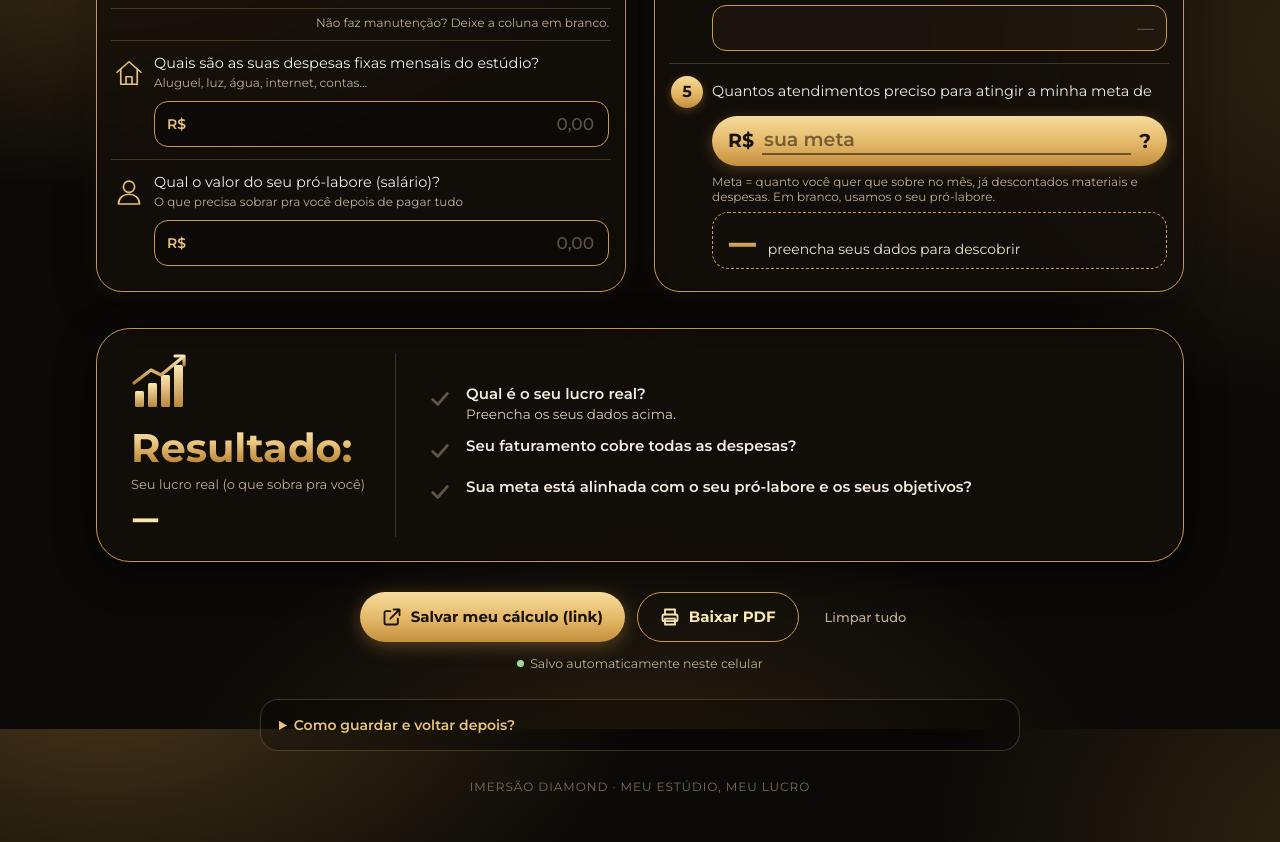
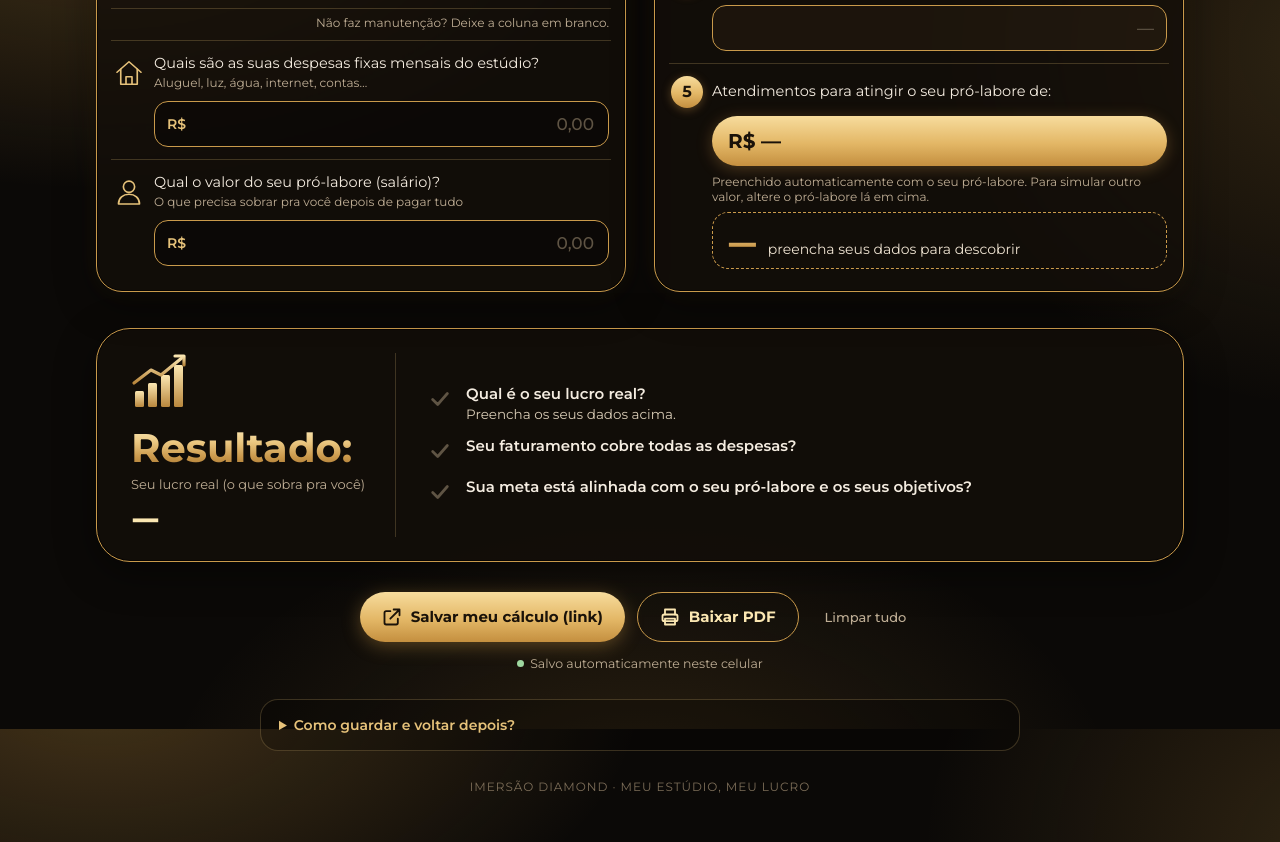
Before and after one commit to AndreasTTA/meu-lucro, a plain HTML site: page index.html in a window 1280 px wide. Shown: the part 871-1713 px from the top of the page. Drawn offline with nearby package versions, Linux system fonts and the light colour scheme.

Commit message:
Item 5 usa o pró-labore automaticamente (sem campo de meta editável)
Co-Authored-By: Claude Opus 5.5 <noreply@anthropic.com>

```diff
--- a/index.html
+++ b/index.html
@@ -178,7 +178,7 @@
     flex:1 1 100%;margin-left:50px;display:flex;align-items:center;gap:8px;height:50px;padding:0 16px;border-radius:999px;
     background:var(--gold-pill);color:#1a1209;box-shadow:0 3px 16px rgba(214,160,72,.3)
   }
-  .meta-field span{font-weight:800;font-size:19px}
+  .meta-field span{font-weight:800;font-size:20px;font-variant-numeric:tabular-nums}
   .meta-field input{
     flex:1;min-width:0;border:0;outline:none;background:transparent;border-bottom:2px solid rgba(26,18,9,.55);
     font:700 19px "Montserrat",sans-serif;color:#1a1209;padding:2px 2px
@@ -382,11 +382,11 @@
 
       <div class="row meta-row">
         <div class="num">5</div>
-        <label class="q" for="meta">Quantos atendimentos preciso para atingir a minha meta de</label>
-        <div class="meta-field">
-          <span>R$</span><input id="meta" data-k="meta" data-money inputmode="decimal" placeholder="sua meta" autocomplete="off"><b>?</b>
+        <div class="q">Atendimentos para atingir o seu pró-labore de:</div>
+        <div class="meta-field" aria-live="polite">
+          <span id="meta-show">R$ —</span>
         </div>
-        <div class="meta-hint" id="meta-hint">Meta = quanto você quer que sobre no mês, já descontados materiais e despesas. Em branco, usamos o seu pró-labore.</div>
+        <div class="meta-hint" id="meta-hint">Preenchido automaticamente com o seu pró-labore. Para simular outro valor, altere o pró-labore lá em cima.</div>
         <div class="meta-answer" id="meta-answer">
           <span class="big" id="o-need">—</span><span class="lbl" id="o-need-lbl">preencha seus dados para descobrir</span>
         </div>
@@ -444,7 +444,7 @@
 <script>
 (function(){
   const KEY = 'diamond-precificacao-v1';
-  const FIELDS = ['qa','pa','ma','qm','pm','mm','despesas','prolabore','meta'];
+  const FIELDS = ['qa','pa','ma','qm','pm','mm','despesas','prolabore'];
   const $ = id => document.getElementById(id);
   const brl = new Intl.NumberFormat('pt-BR',{style:'currency',currency:'BRL'});
   const fmt = n => brl.format(n);
@@ -524,9 +524,8 @@
     const N = ativos.reduce((s,t)=>s+t.N,0);
     const D = parseMoney($('despesas').value);
     const S = parseMoney($('prolabore').value);
-    const metaTyped = parseMoney($('meta').value);
-    const meta = isNaN(metaTyped) ? S : metaTyped;
-    $('meta').placeholder = isNaN(S) ? 'sua meta' : fmtNum(S);
+    const meta = S; // a meta é sempre o pró-labore (o que precisa sobrar)
+    $('meta-show').textContent = isNaN(S) ? 'R$ —' : fmt(S);
 
     const precosOk = N>0 && ativos.every(t=>has(t.P));
     const matsOk = N>0 && ativos.every(t=>has(t.m));
--- a/pdf.js
+++ b/pdf.js
@@ -35,7 +35,6 @@
       <tr><td>Custo real por atendimento<small>material + parte das despesas fixas</small></td>${col(t => fmt(t.custoReal))}</tr>
       <tr class="hl"><td>Lucro por atendimento<small>valor cobrado − custo real</small></td>${ativos.map(t => `<td class="${lucroAt(t)<0?'neg':''}">${fmt(lucroAt(t))}</td>`).join('')}</tr>`;
 
-    const metaSub = r.meta === r.S ? 'o seu pró-labore' : 'a sua meta';
 
     return `
     <div class="pf-sheet">
@@ -78,7 +77,7 @@
         <section class="pf-sec">
           <div class="pf-tag">Sua Meta</div>
           <div class="pf-meta">
-            <div class="pf-q">Para sobrar <b>${fmt(r.meta)}</b> no mês (${metaSub}), você precisa de</div>
+            <div class="pf-q">Para sobrar o seu pró-labore de <b>${fmt(r.S)}</b> no mês, você precisa de</div>
             <div class="big">${isFinite(r.need) ? r.need : '—'}</div>
             <div class="u">${isFinite(r.need) ? r.needUnidade + ' no mês' : 'ajuste os valores'}</div>
             ${r.needSplit ? `<div class="pf-split">≈ ${r.needSplit}</div>` : ''}
```
